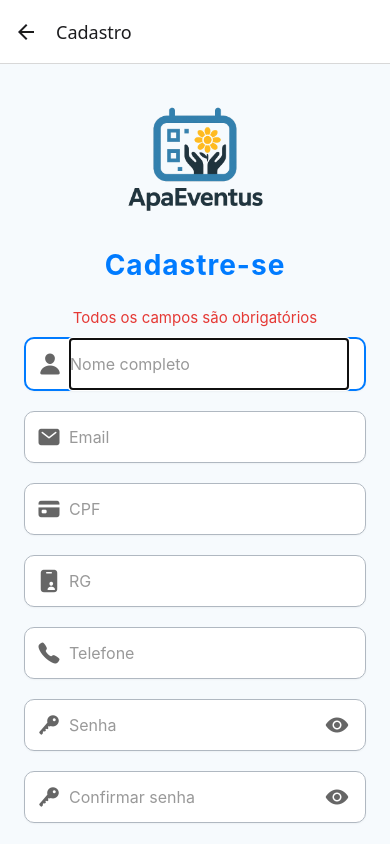
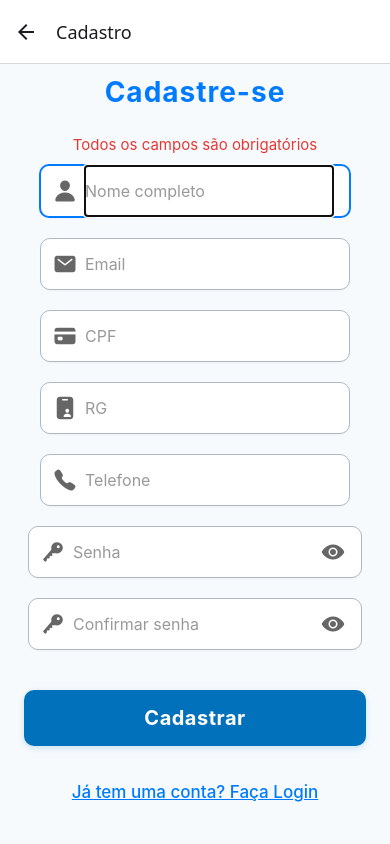
Before and after one commit to lzn1996/apaeventus, a React Native app: screen /Cadastro in a window 390 px wide. Built offline with nearby package versions, Linux system fonts and the light colour scheme; what react-native-worklets would draw is missing.

Commit message:
feat: enhance registration and edit profile screens with automatic scrolling and keyboard management

```diff
--- a/src/hooks/useRegisterForm.ts
+++ b/src/hooks/useRegisterForm.ts
@@ -237,7 +237,7 @@ const useRegisterForm = () => {
 
 
     // --- Handler de Cadastro ---
-    const handleCadastro = async () => {
+    const handleCadastro = async (navigation?: any) => {
         if (!validateForm()) {
             // Foca no primeiro campo com erro
             if (errors.nome) { nomeRef.current?.focus(); }
@@ -288,6 +288,8 @@ const useRegisterForm = () => {
                 setSenhaMensagem('');
                 setErrors({ nome: '', email: '', senha: '', confirmarSenha: '', cpf: '', rg: '', telefone: '' });
                 setSenhaRequisitos({ tamanho: false, letra: false, numero: false, simbolo: false });
+
+                navigation?.navigate('Login' as never);
             } else {
                 let data = {};
                 try { data = await response.json(); } catch (e) { }
--- a/src/screens/EditProfileScreen.tsx
+++ b/src/screens/EditProfileScreen.tsx
@@ -1,5 +1,5 @@
 // src/screens/EditProfileScreen.tsx
-import React, {useState, useEffect, useCallback} from 'react';
+import React, {useState, useEffect, useCallback, useRef} from 'react';
 import {
   ScrollView,
   Text,
@@ -8,6 +8,7 @@ import {
   StyleSheet,
   ActivityIndicator,
   View,
+  Keyboard,
 } from 'react-native';
 import AsyncStorage from '@react-native-async-storage/async-storage';
 import {baseUrl} from '../config/api';
@@ -37,12 +38,50 @@ export default function EditProfileScreen() {
   const [alertMessage, setAlertMessage] = useState('');
   const [isSuccess, setIsSuccess] = useState(true);
 
+  // Refs para scroll automático
+  const scrollViewRef = useRef<ScrollView>(null);
+  const nameRef = useRef<View>(null);
+  const emailRef = useRef<View>(null);
+  const passwordRef = useRef<View>(null);
+  const rgRef = useRef<View>(null);
+  const cellphoneRef = useRef<View>(null);
+  const [keyboardHeight, setKeyboardHeight] = useState(0);
+
+  // Função para scroll automático
+  const scrollToInput = (ref: React.RefObject<View | null>) => {
+    setTimeout(() => {
+      ref.current?.measureLayout(
+        scrollViewRef.current as any,
+        (x, y) => {
+          scrollViewRef.current?.scrollTo({y: y - 100, animated: true});
+        },
+        () => {},
+      );
+    }, 300);
+  };
+
   const showAlert = (title: string, message: string, success = true) => {
     setAlertTitle(title);
     setAlertMessage(message);
     setIsSuccess(success);
     setAlertVisible(true);
   };
+
+  // Gerenciamento do teclado
+  useEffect(() => {
+    const showListener = Keyboard.addListener('keyboardDidShow', (e) => {
+      setKeyboardHeight(e.endCoordinates.height);
+    });
+
+    const hideListener = Keyboard.addListener('keyboardDidHide', () => {
+      setKeyboardHeight(0);
+    });
+
+    return () => {
+      showListener.remove();
+      hideListener.remove();
+    };
+  }, []);
 
   const handleOfflineAlert = () => {
     // Esta tela já requer login, então não precisa de lógica especial
@@ -208,17 +247,24 @@ export default function EditProfileScreen() {
   return (
     <SafeLayout showTabBar={true}>
       <Header title="Editar Perfil" />
-      <ScrollView contentContainerStyle={styles.container}>
+      <ScrollView
+        ref={scrollViewRef}
+        contentContainerStyle={[styles.container, {paddingBottom: keyboardHeight + 16}]}
+      >
         <Text style={styles.label}>Nome</Text>
+        <View ref={nameRef}>
           <TextInput
             style={styles.input}
             value={name}
             onChangeText={setName}
             placeholder="Nome completo"
             placeholderTextColor="#9CA3AF"
+            onFocus={() => scrollToInput(nameRef)}
           />
+        </View>
 
         <Text style={styles.label}>E-mail</Text>
+        <View ref={emailRef}>
           <TextInput
             style={styles.input}
             value={email}
@@ -227,9 +273,12 @@ export default function EditProfileScreen() {
             placeholderTextColor="#9CA3AF"
             keyboardType="email-address"
             autoCapitalize="none"
+            onFocus={() => scrollToInput(emailRef)}
           />
+        </View>
 
         <Text style={styles.label}>Senha (opcional)</Text>
+        <View ref={passwordRef}>
           <TextInput
             style={styles.input}
             value={password}
@@ -237,9 +286,12 @@ export default function EditProfileScreen() {
             placeholder="********"
             placeholderTextColor="#9CA3AF"
             secureTextEntry
+            onFocus={() => scrollToInput(passwordRef)}
           />
+        </View>
 
         <Text style={styles.label}>RG</Text>
+        <View ref={rgRef}>
           <TextInput
             style={styles.input}
             value={rg}
@@ -247,9 +299,12 @@ export default function EditProfileScreen() {
             placeholder="44444444-4"
             placeholderTextColor="#9CA3AF"
             keyboardType="number-pad"
+            onFocus={() => scrollToInput(rgRef)}
           />
+        </View>
 
         <Text style={styles.label}>Celular</Text>
+        <View ref={cellphoneRef}>
           <TextInput
             style={styles.input}
             value={cellphone}
@@ -257,7 +312,9 @@ export default function EditProfileScreen() {
             placeholder="19987654321"
             placeholderTextColor="#9CA3AF"
             keyboardType="phone-pad"
+            onFocus={() => scrollToInput(cellphoneRef)}
           />
+        </View>
 
         <Pressable style={styles.saveButton} onPress={handleSave}>
           <Text style={styles.saveText}>Salvar Alterações</Text>
--- a/src/screens/RegisterScreen/index.tsx
+++ b/src/screens/RegisterScreen/index.tsx
@@ -1,6 +1,6 @@
 /* eslint-disable react-native/no-inline-styles */
 import styles from './styles';
-import React, { useEffect } from 'react';
+import React, { useEffect, useRef } from 'react';
 import {
     View,
     Text,
@@ -19,7 +19,6 @@ import PasswordStrengthMeter from '../../components/PasswordStrengthMeter';
 import { formatRG, formatTelefone, formatCPF } from '../../utils/format';
 import useRegisterForm from '../../hooks/useRegisterForm';
 import { avaliarForcaSenha, validateCPF, validateEmail } from '../../utils/validation';
-import { scrollToInput } from '../../utils/scroll';
 
 export default function RegisterScreen({ navigation }: { navigation: any }) {
     const {
@@ -48,9 +47,38 @@ export default function RegisterScreen({ navigation }: { navigation: any }) {
         getDicaSenhaCor,
     } = useRegisterForm();
 
+    // Refs para os containers dos inputs
+    const nomeContainerRef = useRef<View>(null);
+    const emailContainerRef = useRef<View>(null);
+    const cpfContainerRef = useRef<View>(null);
+    const rgContainerRef = useRef<View>(null);
+    const telefoneContainerRef = useRef<View>(null);
+    const senhaContainerRef = useRef<View>(null);
+    const confirmarSenhaContainerRef = useRef<View>(null);
+    const [keyboardHeight, setKeyboardHeight] = React.useState(0);
+
+    // Função para scroll automático
+    const scrollToInput = (ref: React.RefObject<View | null>) => {
+        setTimeout(() => {
+            ref.current?.measureLayout(
+                scrollViewRef.current as any,
+                (x, y) => {
+                    scrollViewRef.current?.scrollTo({ y: y - 100, animated: true });
+                },
+                () => { },
+            );
+        }, 300);
+    };
+
     useEffect(() => {
-        const onKeyboardDidShow = () => setLogoVisivel(false);
-        const onKeyboardDidHide = () => setLogoVisivel(true);
+        const onKeyboardDidShow = (e: any) => {
+            setLogoVisivel(false);
+            setKeyboardHeight(e.endCoordinates.height);
+        };
+        const onKeyboardDidHide = () => {
+            setLogoVisivel(true);
+            setKeyboardHeight(0);
+        };
         const showListener = Keyboard.addListener('keyboardDidShow', onKeyboardDidShow);
         const hideListener = Keyboard.addListener('keyboardDidHide', onKeyboardDidHide);
         return () => {
@@ -68,7 +96,7 @@ export default function RegisterScreen({ navigation }: { navigation: any }) {
             <TouchableWithoutFeedback onPress={Keyboard.dismiss}>
                 <ScrollView
                     ref={scrollViewRef}
-                    contentContainerStyle={{ ...styles.scrollContainer, flexGrow: 1, paddingBottom: 32 }}
+                    contentContainerStyle={{ ...styles.scrollContainer, flexGrow: 1, paddingBottom: keyboardHeight + 32 }}
                     keyboardShouldPersistTaps="handled"
                     showsVerticalScrollIndicator={false}
                 >
@@ -93,6 +121,7 @@ export default function RegisterScreen({ navigation }: { navigation: any }) {
                         </Text>
 
                         {/* Input de Nome com ícone */}
+                        <View ref={nomeContainerRef}>
                         <InputComIcone
                             iconName="person"
                             inputRef={nomeRef}
@@ -115,7 +144,10 @@ export default function RegisterScreen({ navigation }: { navigation: any }) {
                             autoFocus
                             returnKeyType="next"
                             onSubmitEditing={() => emailRef.current?.focus()}
-                            onFocus={() => handleAnyInputFocus('nome')}
+                            onFocus={() => {
+                                handleAnyInputFocus('nome');
+                                scrollToInput(nomeContainerRef);
+                            }}
                             onBlur={() => setCampoFocado(null)}
                             style={[
                                 campoFocado === 'nome' && styles.inputFocus,
@@ -130,8 +162,10 @@ export default function RegisterScreen({ navigation }: { navigation: any }) {
                             <Text style={styles.avisoNome}>O nome está muito curto</Text>
                         )}
                         {errors.nome && <Text style={styles.errorText}>{errors.nome}</Text>}
+                        </View>
 
                         {/* Input de Email com ícone */}
+                        <View ref={emailContainerRef}>
                         <InputComIcone
                             iconName="mail"
                             inputRef={emailRef}
@@ -150,7 +184,10 @@ export default function RegisterScreen({ navigation }: { navigation: any }) {
                             keyboardType="email-address"
                             autoCapitalize="none"
                             returnKeyType="next"
-                            onFocus={() => handleAnyInputFocus('email')}
+                            onFocus={() => {
+                                handleAnyInputFocus('email');
+                                scrollToInput(emailContainerRef);
+                            }}
                             onBlur={() => setCampoFocado(null)}
                             onSubmitEditing={() => cpfRef.current?.focus()}
                             style={[
@@ -168,8 +205,10 @@ export default function RegisterScreen({ navigation }: { navigation: any }) {
                             </Text>
                         )}
                         {errors.email && <Text style={styles.errorText}>{errors.email}</Text>}
+                        </View>
 
                         {/* Input de CPF */}
+                        <View ref={cpfContainerRef}>
                         <InputComIcone
                             iconName="card"
                             inputRef={cpfRef}
@@ -191,7 +230,10 @@ export default function RegisterScreen({ navigation }: { navigation: any }) {
                             keyboardType="numeric"
                             maxLength={14} // 000.000.000-00
                             returnKeyType="next"
-                            onFocus={() => handleAnyInputFocus('cpf')}
+                            onFocus={() => {
+                                handleAnyInputFocus('cpf');
+                                scrollToInput(cpfContainerRef);
+                            }}
                             onBlur={() => setCampoFocado(null)}
                             onSubmitEditing={() => rgRef.current?.focus()}
                             style={[
@@ -224,8 +266,10 @@ export default function RegisterScreen({ navigation }: { navigation: any }) {
                             </Text>
                         )}
                         {errors.cpf && <Text style={styles.errorText}>{errors.cpf}</Text>}
+                        </View>
 
                         {/* Input de RG */}
+                        <View ref={rgContainerRef}>
                         <InputComIcone
                             iconName="id-card"
                             inputRef={rgRef}
@@ -247,7 +291,10 @@ export default function RegisterScreen({ navigation }: { navigation: any }) {
                             keyboardType="numeric"
                             maxLength={10} // 00000000-0
                             returnKeyType="next"
-                            onFocus={() => handleAnyInputFocus('rg')}
+                            onFocus={() => {
+                                handleAnyInputFocus('rg');
+                                scrollToInput(rgContainerRef);
+                            }}
                             onBlur={() => setCampoFocado(null)}
                             onSubmitEditing={() => telefoneRef.current?.focus()}
                             style={[
@@ -264,8 +311,10 @@ export default function RegisterScreen({ navigation }: { navigation: any }) {
                         {errors.rg && (
                             <Text style={styles.errorText}>{errors.rg}</Text>
                         )}
+                        </View>
 
                         {/* Input de Telefone */}
+                        <View ref={telefoneContainerRef}>
                         <InputComIcone
                             iconName="call"
                             inputRef={telefoneRef}
@@ -287,12 +336,12 @@ export default function RegisterScreen({ navigation }: { navigation: any }) {
                             keyboardType="phone-pad"
                             maxLength={15}
                             returnKeyType="next"
-                            onFocus={() => handleAnyInputFocus('telefone')}
+                            onFocus={() => {
+                                handleAnyInputFocus('telefone');
+                                scrollToInput(telefoneContainerRef);
+                            }}
                             onBlur={() => setCampoFocado(null)}
-                            onSubmitEditing={() => {
-                                senhaRef.current?.focus();
-                                scrollToInput(senhaRef, scrollViewRef);
-                            }}
+                            onSubmitEditing={() => senhaRef.current?.focus()}
                             style={[
                                 campoFocado === 'telefone' && styles.inputFocus,
                                 telefone.length >= 10 && !/^\d{10,11}$/.test(telefone)
@@ -305,7 +354,9 @@ export default function RegisterScreen({ navigation }: { navigation: any }) {
                             ]}
                         />
                         {errors.telefone && <Text style={styles.errorText}>{errors.telefone}</Text>}
+                        </View>
 
+                        <View ref={senhaContainerRef}>
                         <InputComIcone
                             iconName="key"
                             inputRef={senhaRef}
@@ -336,7 +387,7 @@ export default function RegisterScreen({ navigation }: { navigation: any }) {
                             onFocus={() => {
                                 handleAnyInputFocus('senha');
                                 handleInputFocus('senha');
-                                scrollToInput(senhaRef, scrollViewRef);
+                                scrollToInput(senhaContainerRef);
                             }}
                             onBlur={() => setCampoFocado(null)}
                             onSubmitEditing={() => confirmarSenhaRef.current?.focus()}
@@ -378,6 +429,9 @@ export default function RegisterScreen({ navigation }: { navigation: any }) {
                                 senhaForca={senhaForca}
                             />
                         ) : null}
+                        </View>
+
+                        <View ref={confirmarSenhaContainerRef}>
                         <InputComIcone
                             iconName="key"
                             inputRef={confirmarSenhaRef}
@@ -399,6 +453,7 @@ export default function RegisterScreen({ navigation }: { navigation: any }) {
                             onFocus={() => {
                                 handleAnyInputFocus('confirmarSenha');
                                 handleInputFocus('confirmarSenha');
+                                scrollToInput(confirmarSenhaContainerRef);
                             }}
                             onBlur={() => setCampoFocado(null)}
                             showToggle
@@ -412,8 +467,9 @@ export default function RegisterScreen({ navigation }: { navigation: any }) {
                         {errors.confirmarSenha && (
                             <Text style={styles.errorText}>{errors.confirmarSenha}</Text>
                         )}
+                        </View>
 
-                        <TouchableOpacity style={styles.button} onPress={handleCadastro} disabled={loading}>
+                        <TouchableOpacity style={styles.button} onPress={() => handleCadastro(navigation)} disabled={loading}>
                             {loading ? (
                                 <ActivityIndicator color="#fff" />
                             ) : (
--- a/src/screens/RegisterScreen/styles.ts
+++ b/src/screens/RegisterScreen/styles.ts
@@ -72,7 +72,7 @@ const styles = StyleSheet.create({
         fontSize: 17, // maior
         textDecorationLine: 'underline',
         marginTop: 10,
-        marginBottom: 10,
+        marginBottom: 80,
         fontWeight: '500',
     },
 
```
Lines whose indentation alone changed are shown as unchanged.
